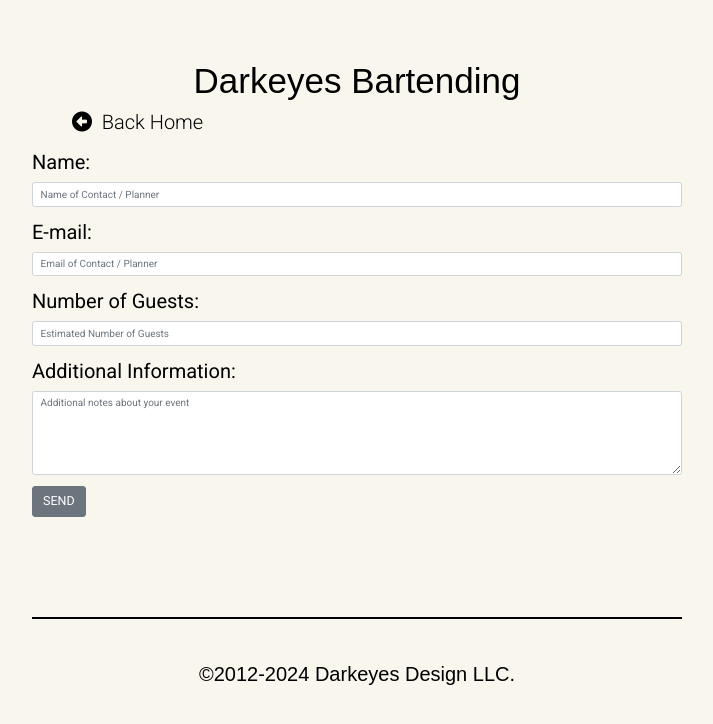
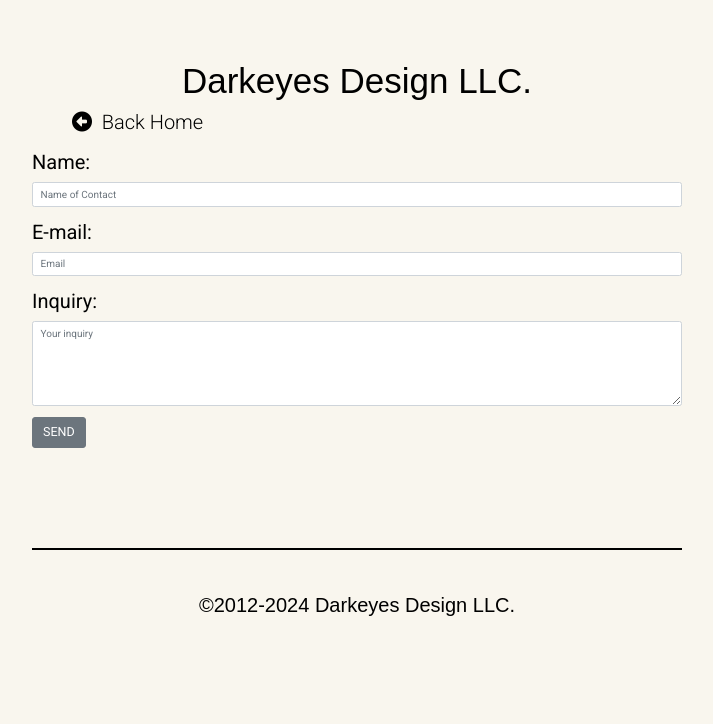
Before and after one commit to darkeyesdesign/darkeyesdesign.github.io, a website: page contact.html in a window 1280 px wide. Shown: the whole page, without its empty margins (283-996 px from the left). Drawn offline with nearby package versions, Linux system fonts and the light colour scheme; a web font is replaced by a local one.

Commit message:
update contact form with iiixi info

```diff
--- a/contact.html
+++ b/contact.html
@@ -21,14 +21,14 @@
 		<link href="https://fonts.googleapis.com/css2?family=Italiana&display=swap" rel="stylesheet">
 		<link href="https://fonts.googleapis.com/css2?family=Italiana&family=Roboto:ital,wght@0,100;0,300;0,400;0,500;0,700;0,900;1,100;1,300;1,400;1,500;1,700;1,900&display=swap" rel="stylesheet">
 
-  	<title>Darkeyes Bartending</title>
+  	<title>Darkeyes Design LLC.</title>
   </head>
 
   <body>
 		<div class="main_container">
 
   	<div class="main__title">
-			<h1 class="display-4">Darkeyes Bartending</h1>
+			<h1 class="display-4">Darkeyes Design LLC.</h1>
 		</div>
 
     <ul class="contact_form">
@@ -48,7 +48,7 @@
           <input class="form-control"
             id="formGroupNameInput"
             name="name"
-            placeholder="Name of Contact / Planner"
+            placeholder="Name of Contact"
             required
             type="text">
           </div>
@@ -58,27 +58,17 @@
           <input class="form-control"
             id="formGroupEmailInput"
             name="_replyto"
-            placeholder="Email of Contact / Planner"
+            placeholder="Email"
             required
             type="email">
           </div>
 
         <div class="form-group">
-          <label for="formGroupGuestNumberInput">Number of Guests:</label>
-          <input class="form-control"
-            id="formGroupGuestNumberInput"
-            name="guests"
-            placeholder="Estimated Number of Guests"
-            required
-            type="number" min="0">
-          </div>
-
-        <div class="form-group">
-          <label for="formGroupAdditionalNotesTextarea">Additional Information:</label>
+          <label for="formGroupAdditionalNotesTextarea">Inquiry:</label>
           <textarea class="form-control"
             id="formGroupAdditionalInfoTextarea"
             name="info"
-            placeholder="Additional notes about your event"
+            placeholder="Your inquiry"
             required
             rows="5"
           ></textarea>
```
Also changed, not shown: index.html (+1 -1 lines).
